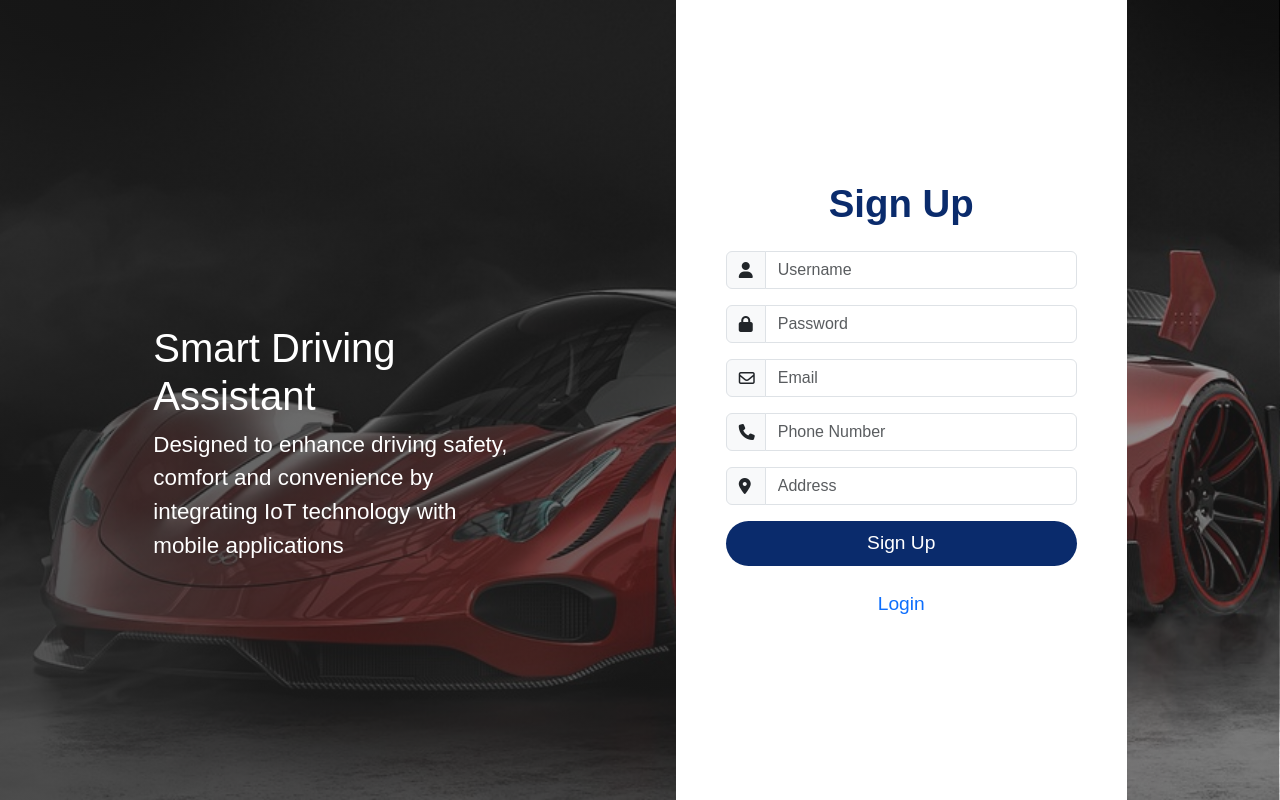
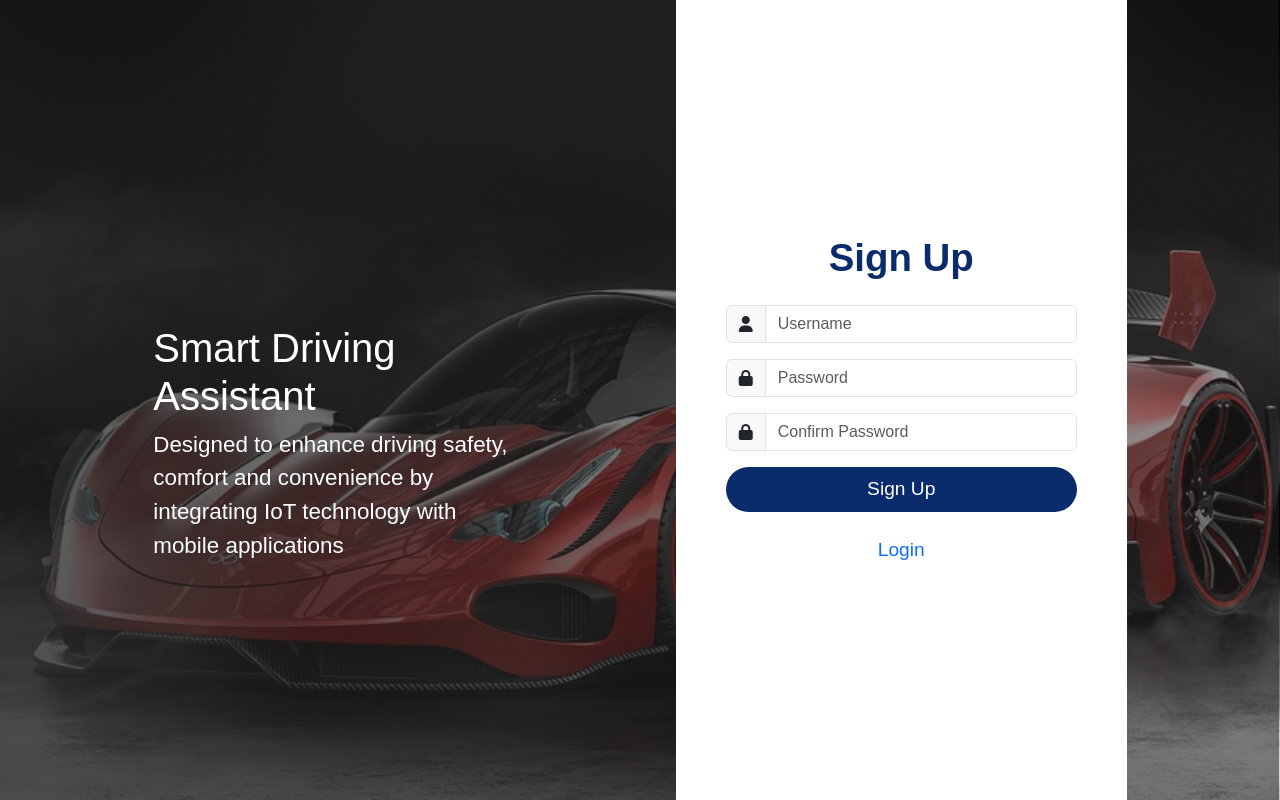
Before and after one commit to ColdBear14/AIOT-SmartDrivingAssistant, a React (Vite) app in the folder frontend/: page / in a window 1280 px wide. Both pictures are taken after a click on the link "Don't have an account? Sign up". Built offline with nearby package versions, Linux system fonts and the light colour scheme.

Commit message:
UPDATE: apply api call in login and signup

```diff
--- a/frontend/package.json
+++ b/frontend/package.json
@@ -12,6 +12,7 @@
   "dependencies": {
     "@fortawesome/fontawesome-free": "^6.7.2",
     "@popperjs/core": "^2.11.8",
+    "axios": "^1.8.4",
     "bootstrap": "^5.3.3",
     "clsx": "^2.1.1",
     "normalize.css": "^8.0.1",
--- a/frontend/src/components/Auth/LoginForm.jsx
+++ b/frontend/src/components/Auth/LoginForm.jsx
@@ -1,4 +1,5 @@
 import { useNavigate } from 'react-router-dom';
+import axios from 'axios';
 
 function LoginForm({ showSignUp }) {
   const navigate = useNavigate();
@@ -7,13 +8,32 @@ function LoginForm({ showSignUp }) {
     e.preventDefault(); // Ngăn form submit mặc định
     navigate('/home'); // Chuyển hướng sang Home
     // Giả lập logic đăng nhập (bạn có thể thêm gọi API ở đây)
-    // const username = document.getElementById('username_log').value;
-    // const password = document.getElementById('password_log').value;
+    const username = document.getElementById('username_log').value;
+    const password = document.getElementById('password_log').value;
 
     if (username && password) {
     } else {
       alert('Please enter username and password');
     }
+
+    const request = {
+      username: username,
+      password: password
+    }
+
+    axios.patch('http://127.0.0.1:8000/auth/login', request)
+      .then(response => {
+        if (response.status === 200) {
+          navigate('/home');
+        } else {
+          alert('Login failed');
+        }
+      })
+      .catch(error => {
+        console.error('Error:', error);
+        alert('An error occurred during login');
+      });
+
   };
 
   return (
--- a/frontend/src/components/Auth/SignUpForm.jsx
+++ b/frontend/src/components/Auth/SignUpForm.jsx
@@ -1,8 +1,45 @@
+import { useNavigate } from "react-router-dom";
+import axios from "axios";
+
 function SignUpForm({ showLogin }) {
+  const navigate = useNavigate();
+
+  const handleSignUp = (e) => {
+    e.preventDefault();
+
+    const username = document.getElementById('username_reg').value;
+    const password = document.getElementById('password_reg').value;
+    const confirm_password = document.getElementById('confirm_password').value;
+
+    if (password !== confirm_password) {
+      alert('Passwords do not match');
+      return;
+    }
+
+    const request = {
+      username: username,
+      password: password,
+    }
+
+    axios.patch('http://127.0.0.1:8000/auth/register', request)
+      .then(response => {
+        if (response.status === 200) {
+          navigate('/home');
+        } else {
+          alert('Sign-up failed');
+        }
+      })
+      .catch(error => {
+        console.error('Error:', error);
+        alert('An error occurred during sign-up');
+      });
+  }
+
+
     return (
       <div id="sign-up-form" className="form-container bg-white text-center">
         <h2 className="primary-color mb-4 auth-title">Sign Up</h2>
-        <form>
+        <form onSubmit={handleSignUp}>
           <div className="mb-3 input-icon-container input-group">
             <label htmlFor="username_reg" className="input-group-text w-40px">
               <i className="fa-solid fa-user"></i>
@@ -26,36 +63,14 @@ function SignUpForm({ showLogin }) {
             />
           </div>
           <div className="mb-3 input-icon-container input-group">
-            <label htmlFor="email_reg" className="input-group-text w-40px">
-              <i className="fa-regular fa-envelope"></i>
+            <label htmlFor="confirm_password" className="input-group-text w-40px">
+              <i className="fa-solid fa-lock"></i>
             </label>
             <input
-              type="text"
-              id="email_reg"
+              type="password"
+              id="confirm_password"
               className="form-control"
-              placeholder="Email"
-            />
-          </div>
-          <div className="mb-3 input-icon-container input-group">
-            <label htmlFor="phone_reg" className="input-group-text w-40px">
-              <i className="fa-solid fa-phone"></i>
-            </label>
-            <input
-              type="text"
-              id="phone_reg"
-              className="form-control"
-              placeholder="Phone Number"
-            />
-          </div>
-          <div className="mb-3 input-icon-container input-group">
-            <label htmlFor="address_reg" className="input-group-text w-40px">
-              <i className="fa-solid fa-location-dot"></i>
-            </label>
-            <input
-              type="text"
-              id="address_reg"
-              className="form-control"
-              placeholder="Address"
+              placeholder="Confirm Password"
             />
           </div>
           <button type="submit" className="btn-login w-100 mb-4">
```
Also changed, not shown: 2 other files (tests, documents, lock files or other folders).
